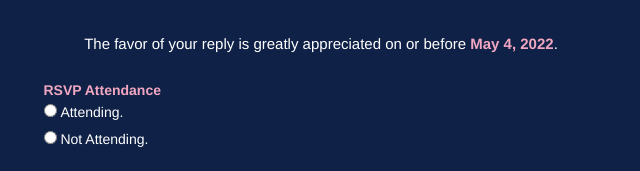
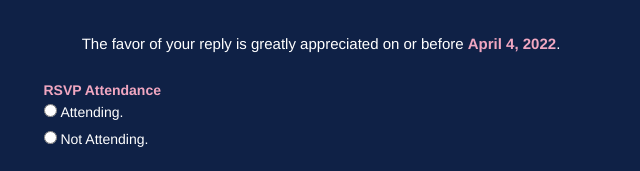
Before and after one commit to rchlldmngz/gokumianne, a website: page index.html in a window 1280 px wide. Shown: the part 4898-5069 px from the top of the page, 319-959 px from the left. Drawn offline with nearby package versions, Linux system fonts and the light colour scheme; some packages are replaced by stand-ins of ours; a web font is replaced by a local one.

Commit message:
revision 1

```diff
--- a/index.html
+++ b/index.html
@@ -321,7 +321,7 @@
                 <h6>RSVP</h6>
                 <p></p>
                 <p>The favor of your reply is greatly appreciated on or before
-                    <strong>May 4, 2022</strong>.</p>
+                    <strong>April 4, 2022</strong>.</p>
                 <form id="rsvp-form" class="rsvp-form"
                       action=""
                       method="POST">
```
